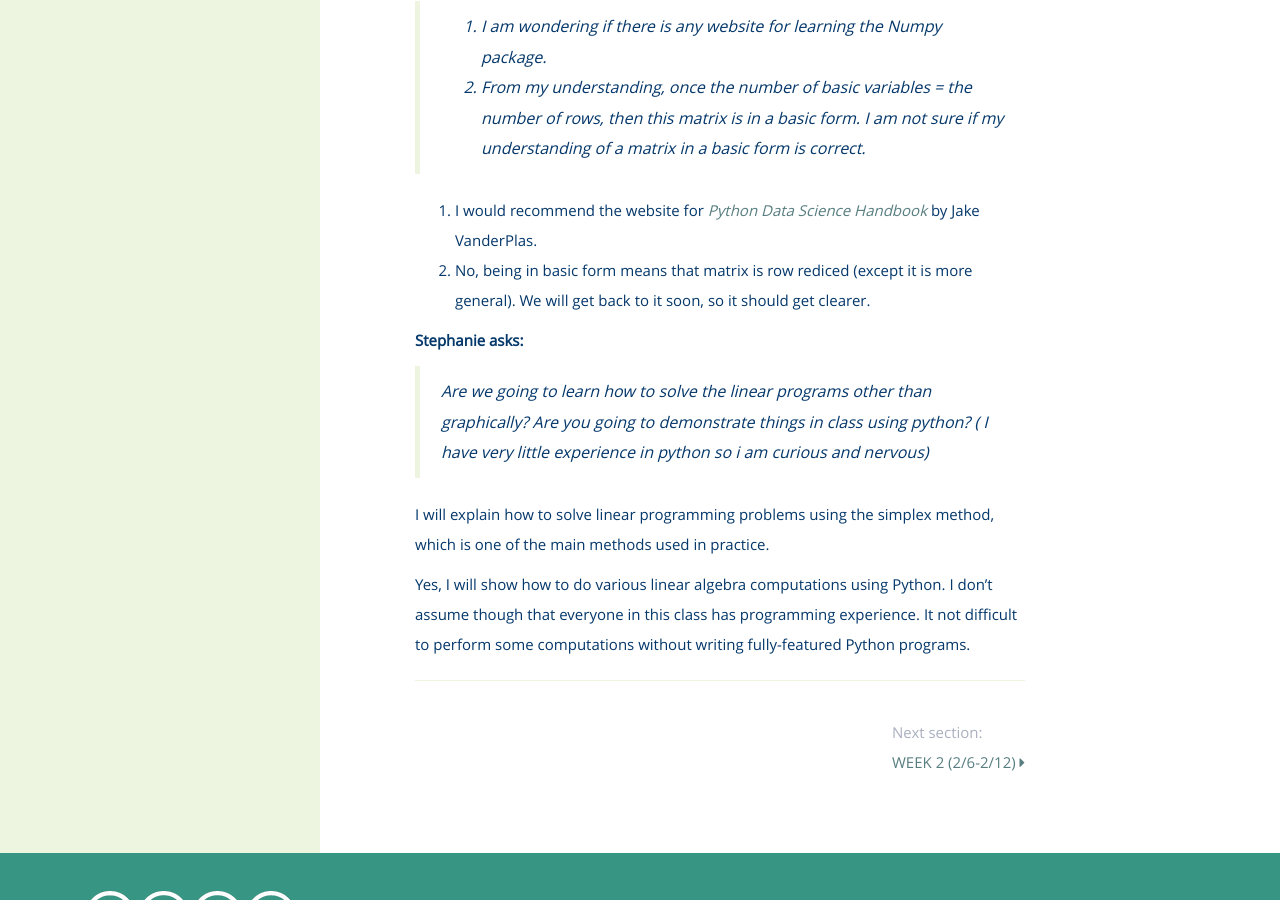
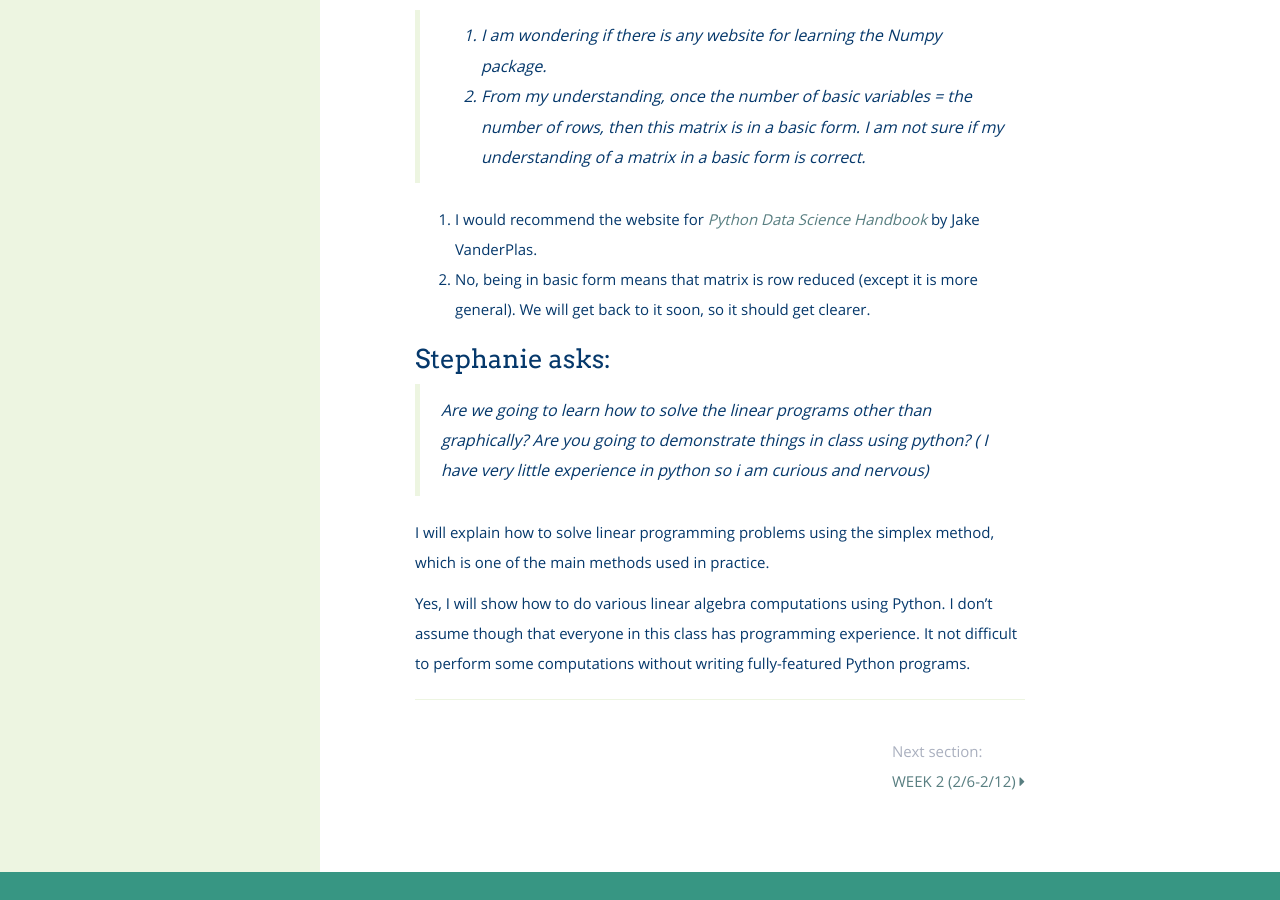
Before and after one commit to bbadzioch/461_site, a Jekyll site: the page built from modules/schedule/_posts/2000-01-01-week_1.md, in a window 1280 px wide and 900 px high, scrolled down 705 px. Built offline with Jekyll 4.4.1, drawn with Linux system fonts in a browser that asks for light colours; nearby versions of some CDN libraries.

Commit message:
Update weekly_digest_1.md

```diff
--- a/modules/schedule/_posts/weekly_digests/weekly_digest_1.md
+++ b/modules/schedule/_posts/weekly_digests/weekly_digest_1.md
@@ -1,17 +1,18 @@
 ### Weekly Digest 1: Questions and Answers
 
 
-**Yuzhan asks:**
+### Yuzhan asks:
 > 1. I am wondering if there is any website for learning the Numpy package.
 > 2. From my understanding, once the number of basic variables = the number of rows,
 >   then this matrix is in a basic form. I am not sure if my understanding of a matrix
 >   in a basic form is correct.
 
 1. I would recommend the website for [*Python Data Science Handbook*](https://jakevdp.github.io/PythonDataScienceHandbook/index.html) by Jake VanderPlas.
-2. No, being in basic form means that matrix is row rediced (except it is more general). We will get back to it soon, so it should get clearer.
+2. No, being in basic form means that matrix is row reduced (except it is more general).
+We will get back to it soon, so it should get clearer.
 
 
-**Stephanie asks:**
+### Stephanie asks:
 
 > Are we going to learn how to solve the linear programs other than graphically?
 > Are you going to demonstrate things in class using python? ( I have very little experience in python
```
